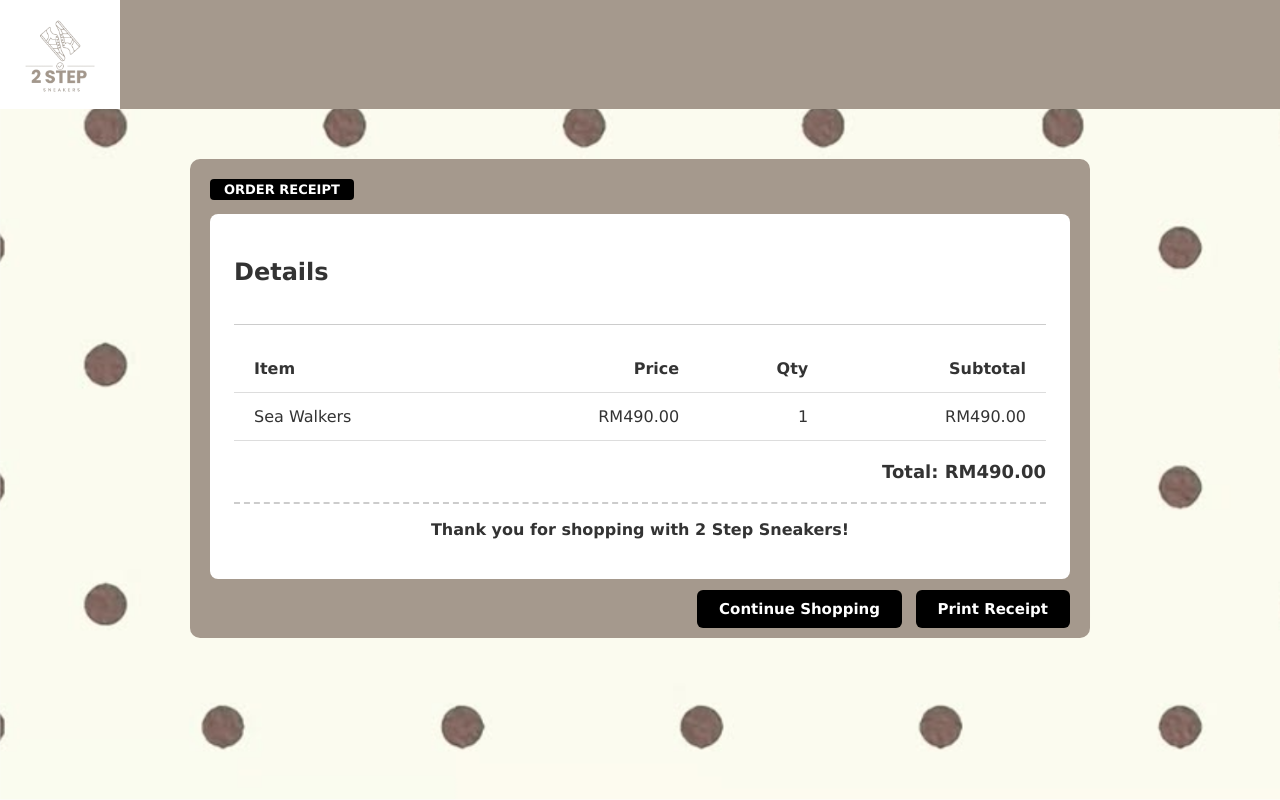
After one commit to shahxvi/two-step, a PHP site: page /customer/checkout/checkout.php in a window 1280 px wide. The commit adds this page. Run offline with PHP 8.4, Linux system fonts and the light colour scheme; a user stored in the database is signed in; data comes from the database, SQL or seed files in the repository.

Commit message:
Added back missing checkout

```diff
--- a/customer/cart/cart.php
+++ b/customer/cart/cart.php
@@ -52,6 +52,6 @@ include 'cart_logic.php';
         <div class="cart-summary">
             <p>Total: RM<?php echo number_format($total_price, 2); ?></p>
             <button type="button" class="continue-shopping-btn" onclick="window.location.href='customer/browse.php'">Continue Shopping</button>
-            <button type="submit" class="checkout-btn" onclick="window.location.href='checkout.php'">Checkout</button>
+            <button type="submit" class="checkout-btn" onclick="window.location.href='customer/checkout/checkout.php'">Checkout</button>
         </div>
     </div>
--- /dev/null
+++ b/customer/checkout/checkout.css
@@ -0,0 +1,242 @@
+body {
+    background-image: url('images/background.png');
+    background-size: cover;
+    background-attachment: fixed;
+    margin: 0;
+    font-family: 'Lucida Sans', 'Lucida Sans Regular', 'Lucida Grande', 'Lucida Sans Unicode', Geneva, Verdana, sans-serif;
+    color: #333;
+}
+
+/* LOGO */
+.logo-container {
+    background-color: #a5998d;
+}
+
+.logo-box {
+    background-color: white;
+    padding: 5px 12px;
+    display: inline-block;
+}
+
+.logo {
+    height: 95px;
+}
+
+/* RECEIPT BOX */
+.receipt-container {
+    max-width: 860px;
+    margin: 50px auto;
+    padding: 20px;
+    background-color: #a5998d;
+    border-radius: 10px;
+}
+
+.receipt-head {
+    display: flex;
+    justify-content: space-between;
+    align-items: center;
+    margin-bottom: 14px;
+}
+
+.receipt-title {
+    margin: 0;
+    font-size: 18px;
+    color: black;
+}
+
+.paid-badge {
+    padding: 3px 14px;
+    background-color: black;
+    color: white;
+    border-radius: 4px;
+    font-size: 13px;
+    font-weight: bold;
+}
+
+.receipt-paper {
+    background-color: white;
+    border-radius: 8px;
+    padding: 24px;
+}
+
+/* CUSTOMER / ORDER INFO */
+.receipt-meta {
+    display: flex;
+    gap: 20px;
+    padding-bottom: 18px;
+    border-bottom: 1px solid #ccc;
+}
+
+.meta-box {
+    flex: 1;
+}
+
+.meta-box h3 {
+    margin: 0 0 8px;
+    padding-bottom: 4px;
+    border-bottom: 2px solid #a5998d;
+    font-size: 13px;
+}
+
+.meta-box p {
+    margin: 4px 0;
+    font-size: 13px;
+}
+
+.items-header,
+.receipt-item-row {
+    display: grid;
+    grid-template-columns: 3fr 1fr 1.3fr 0.6fr 1.3fr;
+    gap: 10px;
+    padding: 12px 0;
+    font-size: 14px;
+}
+
+.items-header {
+    margin-top: 16px;
+    border-bottom: 2px solid #a5998d;
+    font-size: 12px;
+    font-weight: bold;
+}
+
+.receipt-item-row {
+    border-bottom: 1px solid #ccc;
+}
+
+.col-price,
+.col-sub {
+    text-align: right;
+}
+
+.col-qty {
+    text-align: center;
+}
+
+/* TOTAL */
+.receipt-summary {
+    margin-top: 20px;
+    text-align: right;
+    font-size: 16px;
+}
+
+.discount-line {
+    color: green;
+}
+
+.grand-total {
+    display: inline-block;
+    padding: 8px 16px;
+    background-color: #a5998d;
+    border-radius: 6px;
+    font-size: 18px;
+    font-weight: bold;
+}
+
+.receipt-note {
+    margin-top: 20px;
+    padding: 12px 16px;
+    background-color: #f4f1ee;
+    border-left: 4px solid #a5998d;
+    font-size: 13px;
+}
+
+.thanks {
+    margin-top: 20px;
+    padding-top: 16px;
+    border-top: 2px dashed #ccc;
+    text-align: center;
+    font-weight: bold;
+}
+
+/* BUTTONS */
+.receipt-actions {
+    margin-top: 20px;
+    text-align: right;
+}
+
+.receipt-btn {
+    padding: 10px 22px;
+    margin-left: 8px;
+    border: none;
+    border-radius: 6px;
+    background-color: black;
+    color: white;
+    font-size: 15px;
+    font-weight: bold;
+    text-decoration: none;
+    cursor: pointer;
+}
+
+@media (max-width: 720px) {
+    .receipt-container {
+        margin: 20px 10px;
+    }
+
+    .receipt-meta {
+        flex-direction: column;
+    }
+
+    .items-header {
+        display: none;
+    }
+
+    .receipt-item-row {
+        grid-template-columns: 1fr 1fr;
+    }
+
+    .receipt-item-row .col-name {
+        grid-column: 1 / -1;
+    }
+
+    .col-price,
+    .col-sub,
+    .col-qty {
+        text-align: left;
+    }
+}
+
+/* PRINT */
+@media print {
+    body {
+        background: white;
+    }
+
+    .receipt-container {
+        margin: 0;
+    }
+
+    .no-print {
+        display: none;
+    }
+}
+
+.receipt-total {
+    justify-content: flex;
+    align-items: center;
+    gap: 80x;
+    margin-top: 20px;
+    font-family: 'Lucida Sans', 'Lucida Sans Regular', 'Lucida Grande', 'Lucida Sans Unicode', Geneva, Verdana, sans-serif;
+    margin-top: 20px;
+    text-align: right;
+    font-size: 18px;
+    font-weight: bold;
+    clear: both;
+}
+
+.receipt-table {
+    width: 100%;
+    border-collapse: collapse;
+    margin-top: 20px;
+}
+
+.receipt-table th, /* table header */
+.receipt-table td { /* table data cell */
+    padding: 14px 20px;
+    text-align: right;
+    border-bottom: 1px solid #ddd;
+}
+
+.receipt-table th:first-child,
+.receipt-table td:first-child {
+    text-align: left;
+}
--- /dev/null
+++ b/customer/checkout/checkout.php
@@ -0,0 +1,140 @@
+
+<?php
+// Pastikan sesi bermula
+if (session_status() === PHP_SESSION_NONE) {
+    session_start();
+}
+
+// Sambungan database
+require_once __DIR__ . '/../../config/db.php';
+
+// Semak login
+if (!isset($_SESSION['user_id'])) {
+    header("Location: login.php");
+    exit();
+}
+
+$user_id = $_SESSION['user_id'];
+$total_price = 0;
+$cart_data = [];
+
+$sql = "SELECT cart.quantity, shoe.shoe_id, shoe.shoe_name AS name, shoe.shoe_price AS price
+        FROM cart
+        JOIN shoe ON cart.shoe_id = shoe.shoe_id
+        WHERE cart.user_id = ?";
+
+$stmt = $conn->prepare($sql);
+$stmt->bind_param("i", $user_id);
+$stmt->execute();
+$result = $stmt->get_result();
+
+while ($row = $result->fetch_assoc()) {
+    $subtotal = $row['price'] * $row['quantity'];
+    $total_price += $subtotal;
+
+    $cart_data[] = [
+        'shoe_id'  => $row['shoe_id'],
+        'name'     => $row['name'],
+        'price'    => $row['price'],
+        'quantity' => $row['quantity'],
+        'subtotal' => $subtotal
+    ];
+}
+$stmt->close();
+
+if (!empty($cart_data)) {
+
+    $status_id = 1;
+
+    $insert_order = $conn->prepare("INSERT INTO customer_order (user_id, status_id, order_date_time) VALUES (?, ?, NOW())");
+
+    if (!$insert_order) {
+        die("Prepare failed: " . $conn->error);
+    }
+
+    $insert_order->bind_param("ii", $user_id, $status_id);
+
+    if (!$insert_order->execute()) {
+        die("Execute failed: " . $insert_order->error);
+    }
+
+    $insert_order->close();
+
+    $clear_cart = $conn->prepare("DELETE FROM cart WHERE user_id = ?");
+    $clear_cart->bind_param("i", $user_id);
+    $clear_cart->execute();
+    $clear_cart->close();
+}
+?>
+
+<!DOCTYPE html>
+<html lang="en">
+<head>
+    <meta charset="UTF-8">
+    <meta name="viewport" content="width=device-width, initial-scale=1.0">
+    <title>2 Step Sneakers: Receipt</title>
+    <base href="/two-step/">
+    <link rel="icon" type="image/png" href="images/logo.png"/>
+    <link rel="stylesheet" href="customer/checkout/checkout.css">
+</head>
+<body>
+    <!-- logo -->
+    <div class="logo-container">
+        <div class="logo-box">
+            <img src="images/logo.png" alt="2 Step Sneakers" class="logo">
+        </div>
+    </div>
+    <main>
+        <div class="receipt-container">
+            <!-- Header -->
+            <div class="receipt-head">
+                <span class="paid-badge">ORDER RECEIPT</span>
+            </div>
+            <!-- Details -->
+            <div class="receipt-paper">
+
+                <div class="receipt-meta">
+                    <div class="meta-box">
+                        <h2><b>Details</b></h2>
+                    </div>
+                    <div class="meta-box">
+
+                    </div>
+                </div>
+
+                <?php if (!empty($cart_data)): ?>
+    <table class="receipt-table">
+        <tr>
+            <th>Item</th>
+            <th>Price</th>
+            <th>Qty</th>
+            <th>Subtotal</th>
+        </tr>
+        <?php foreach ($cart_data as $item): ?>
+            <tr>
+                <td><?php echo htmlspecialchars($item['name']); ?></td>
+                <td>RM<?php echo number_format($item['price'], 2); ?></td>
+                <td><?php echo $item['quantity']; ?></td>
+                <td>RM<?php echo number_format($item['subtotal'], 2); ?></td>
+            </tr>
+        <?php endforeach; ?>
+    </table>
+<?php else: ?>
+                    <p>No items found in this order.</p>
+                <?php endif; ?>
+
+                <div class="receipt-total">
+            <p><b>Total: RM<b><?php echo number_format($total_price, 2); ?></p>
+                </div>
+
+                <p class="thanks">Thank you for shopping with 2 Step Sneakers!</p>
+            </div>
+
+            <div class="receipt-actions no-print">
+                <a href="customer/browse.php" class="receipt-btn">Continue Shopping</a>
+                <a href="#" class="receipt-btn" onclick="window.print(); return false;">Print Receipt</a>
+            </div>
+
+        </div>
+    </main>
+</body>
```
